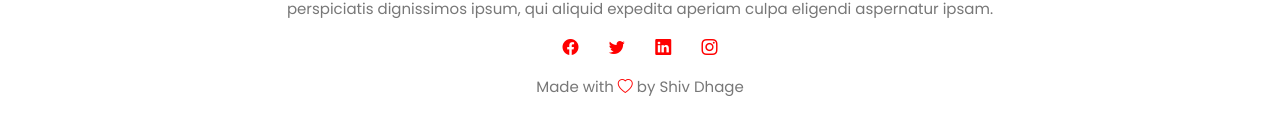
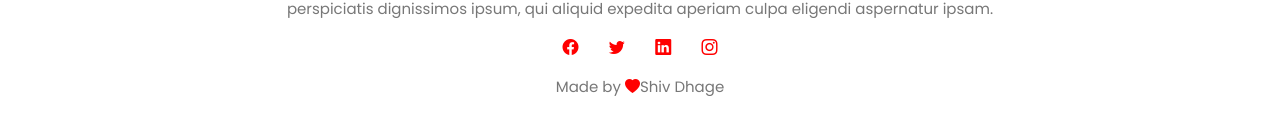
Before and after one commit to ShivDhage-143/University_Web, a plain HTML site: page index.html in a window 1280 px wide. Shown: the part 4333-4468 px from the top of the page. Drawn offline with nearby package versions, Linux system fonts and the light colour scheme.

Commit message:
Update index.html

```diff
--- a/index.html
+++ b/index.html
@@ -539,7 +539,7 @@ nav .fa{
                          <i class="bi bi-instagram"></i>
 
                     </div>
-                    <p >Made with <i id="heart" class="bi bi-heart"></i> by Shiv Dhage
+                    <p >Made by <i id="heart" class="bi bi-heart-fill"></i>Shiv Dhage
                     </p>
 
             </section>
```
